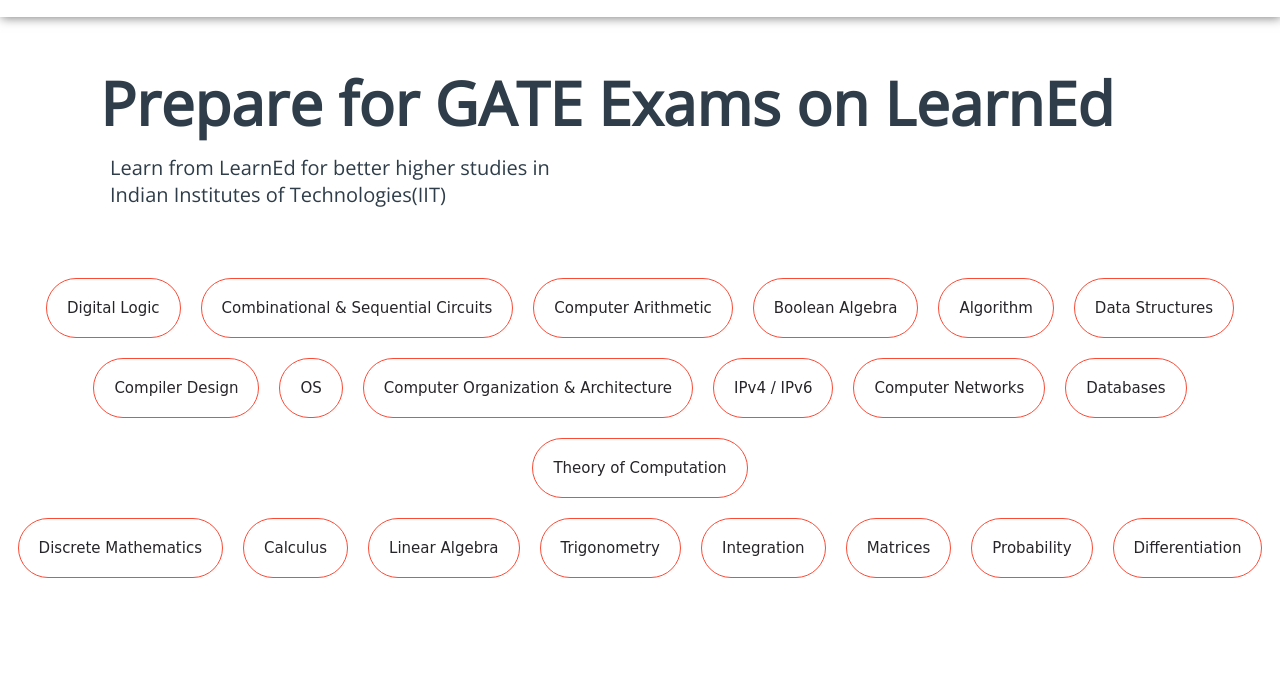
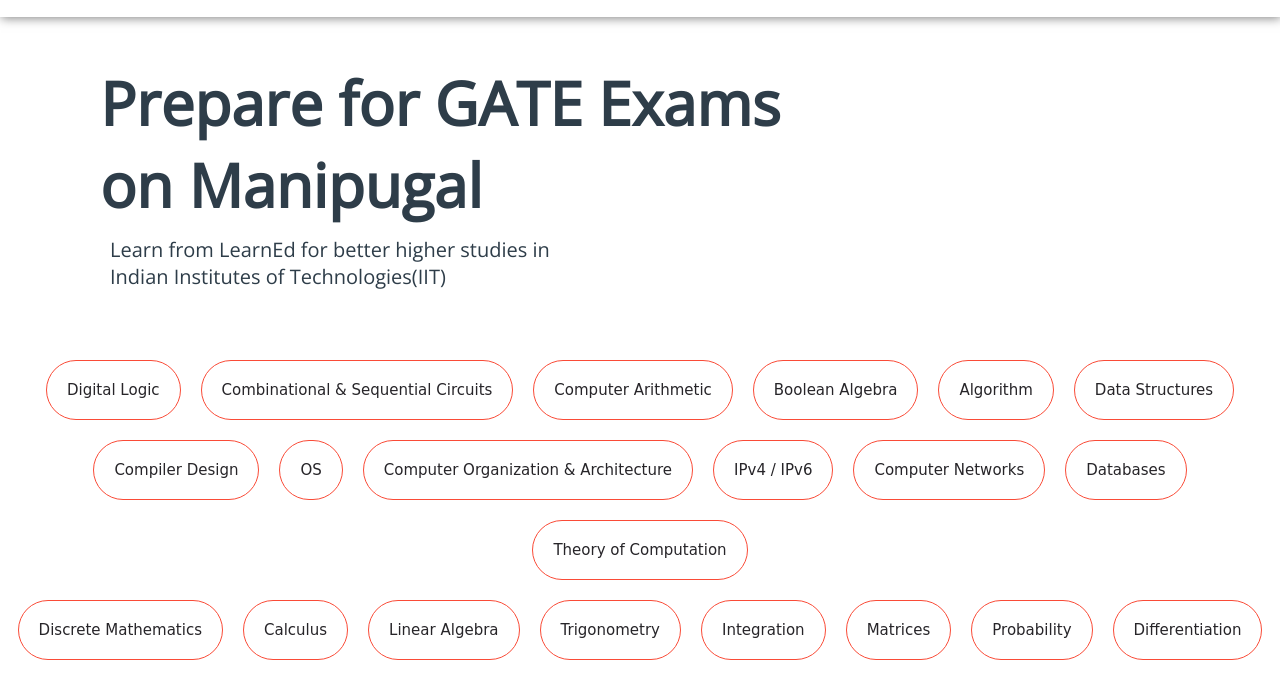
Before and after one commit to Pugal8/E-learning-portal, a plain HTML site: page subjects/gate.html in a window 1280 px wide. Shown: the part 88-773 px from the top of the page. Drawn offline with nearby package versions, Linux system fonts and the light colour scheme.

Commit message:
Update gate.html

```diff
--- a/subjects/gate.html
+++ b/subjects/gate.html
@@ -31,7 +31,7 @@
 
 <!-- Main Title of the Page -->
 	<div class="title">
-		<span>Prepare for GATE Exams on LearnEd</span>
+		<span>Prepare for GATE Exams<br> on Manipugal</span>
 		<div class="shortdesc">
 			<p>Learn from LearnEd for better higher studies in<br> Indian Institutes of Technologies(IIT)</p>
 		</div>
```
